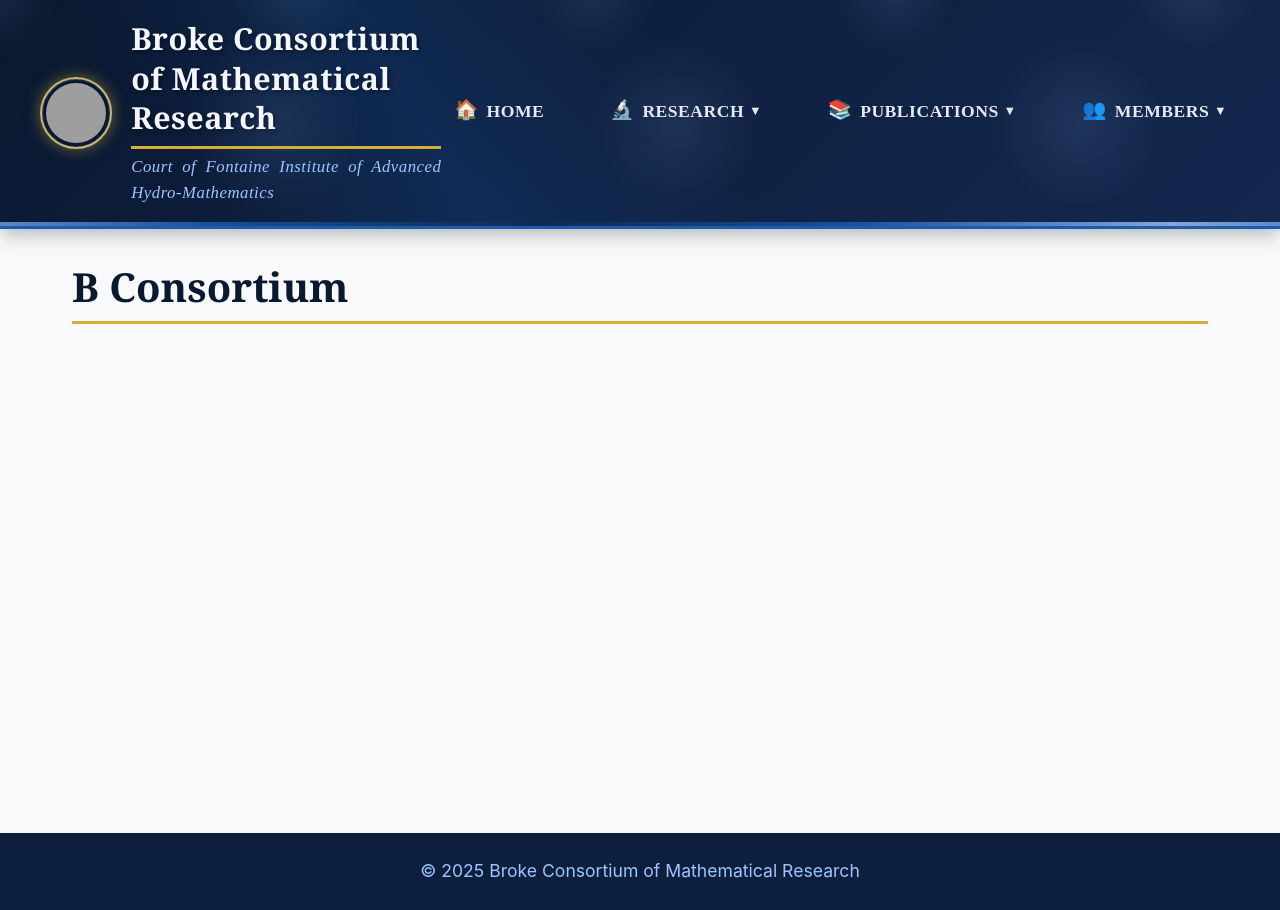
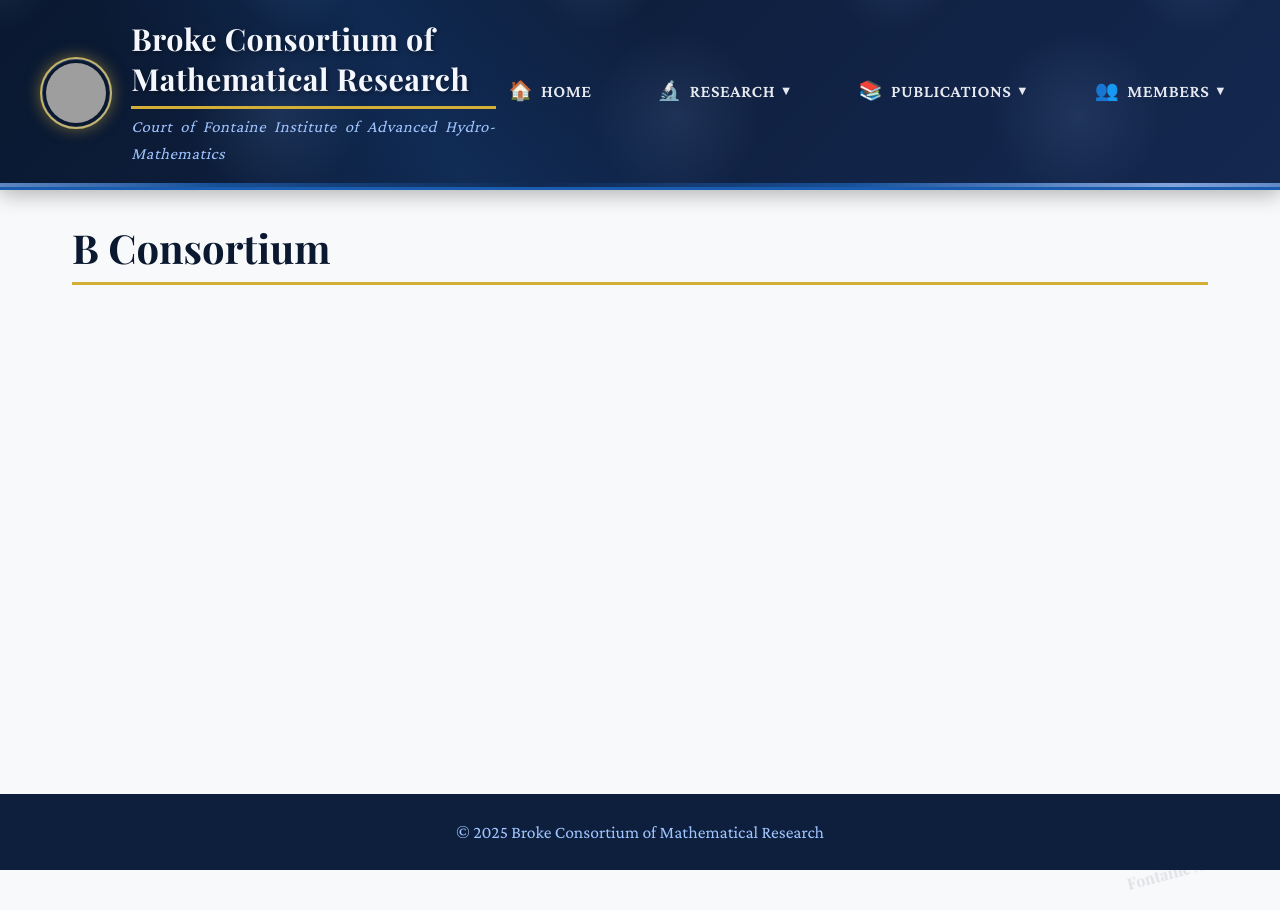
Before and after one commit to BrokeConsortium/en.brokeconsortium.re.kr, a Jekyll site: the page built from README.md, in a window 1280 px wide. Built offline with Jekyll 4.4.1, drawn with Linux system fonts in a browser that asks for light colours; our own code applies the rules of GitHub Pages for plain Markdown files; grey boxes are pictures that could not be loaded.

Commit message:
Update default.html

```diff
--- a/_layouts/default.html
+++ b/_layouts/default.html
@@ -7,6 +7,7 @@
   <meta name="description" content="{{ page.description | default: site.description }}">
   {% seo %}
   <link rel="stylesheet" href="{{ '/assets/css/style.css' | relative_url }}">
+  <link href="https://fonts.googleapis.com/css2?family=Crimson+Pro:wght@400;600;700&family=Playfair+Display:wght@700&display=swap" rel="stylesheet">
   <style>
     /* Reset body styles to ensure proper contrast and left alignment */
     body {
@@ -14,9 +15,9 @@
       color: #333333;
       margin: 0;
       padding: 0;
-      font-family: -apple-system, BlinkMacSystemFont, "Segoe UI", Roboto, Helvetica, Arial, sans-serif;
+      font-family: 'Crimson Pro', serif;
       line-height: 1.6;
-      text-align: left; /* Force left alignment for all text */
+      text-align: left;
     }
 
     /* Main content area - explicitly left aligned */
@@ -56,10 +57,21 @@
       text-align: center;
       padding: 1.5rem 0;
       margin-top: 2rem;
+      font-family: 'Crimson Pro', serif;
     }
   </style>
 </head>
-<body>
+<body class="watermark">
+  <!-- Fontaine Loading Animation -->
+  <div id="fontaine-loader">
+    <div class="loader-content">
+      <div class="loader-logo"></div>
+      <h2>Court of Fontaine Institute</h2>
+      <p>Initializing Hydro-Mathematical Systems</p>
+      <div class="water-fill"></div>
+    </div>
+  </div>
+
   <!-- Header -->
   {% include header.html %}
 
@@ -72,5 +84,20 @@
   <footer>
     &copy; {{ "now" | date: "%Y" }} Broke Consortium of Mathematical Research
   </footer>
+
+  <script>
+    // Remove loading animation when page is fully loaded
+    window.addEventListener('load', function() {
+      setTimeout(function() {
+        const loader = document.getElementById('fontaine-loader');
+        if (loader) {
+          loader.style.opacity = '0';
+          setTimeout(function() {
+            loader.style.display = 'none';
+          }, 500);
+        }
+      }, 1500);
+    });
+  </script>
 </body>
 </html>
```
